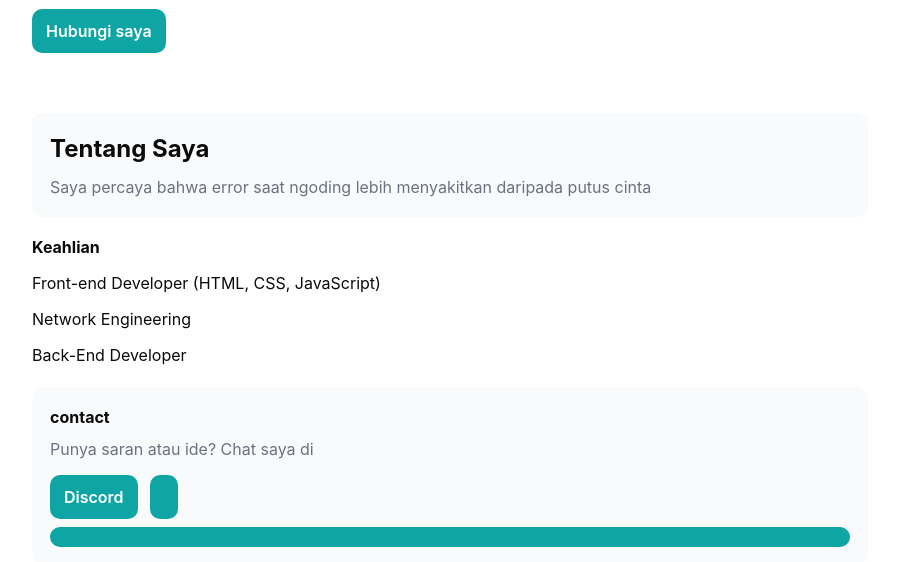
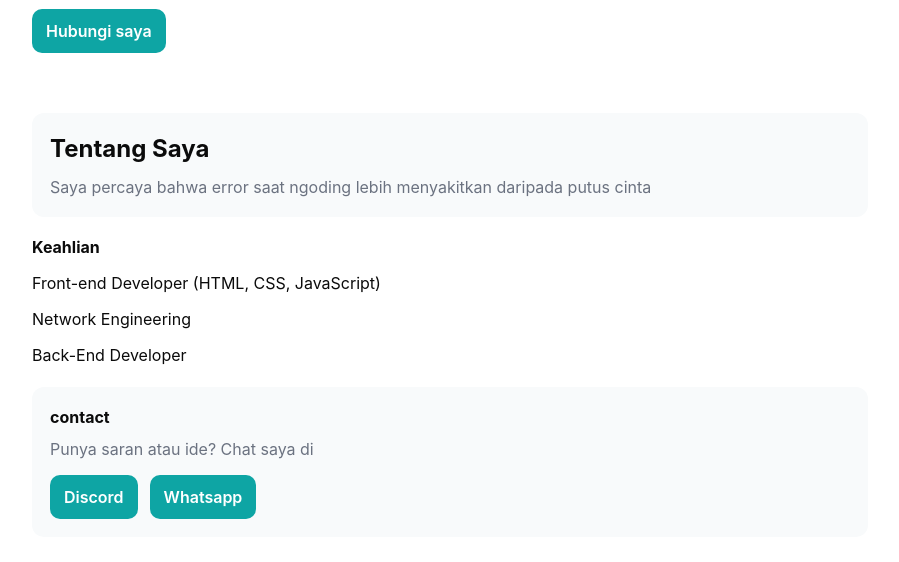
Before and after one commit to RumutChuio/Portofolio_Rohzik, a plain HTML site: page index.html in a window 1280 px wide. Shown: the part 228-790 px from the top of the page, without its empty margins (190-1089 px from the left). Drawn offline with Linux system fonts and the light colour scheme.

Commit message:
Add files via upload

```diff
--- a/index.html
+++ b/index.html
@@ -195,7 +195,13 @@
                             <a class="btn" href="https://discord.gg/VK4rH49k"
                                 >Discord</a
                             >
-                            <a class="btn" href="httpd://wa.me/+6282225845998"
+                            <a
+                                class="btn"
+                                href="httpd://wa.me/+6282225845998"
+                                target="_blank"
+                                rel="noopener"
+                                >Whatsapp</a
+                            >
                         </div>
                     </div>
                 </section>
```
